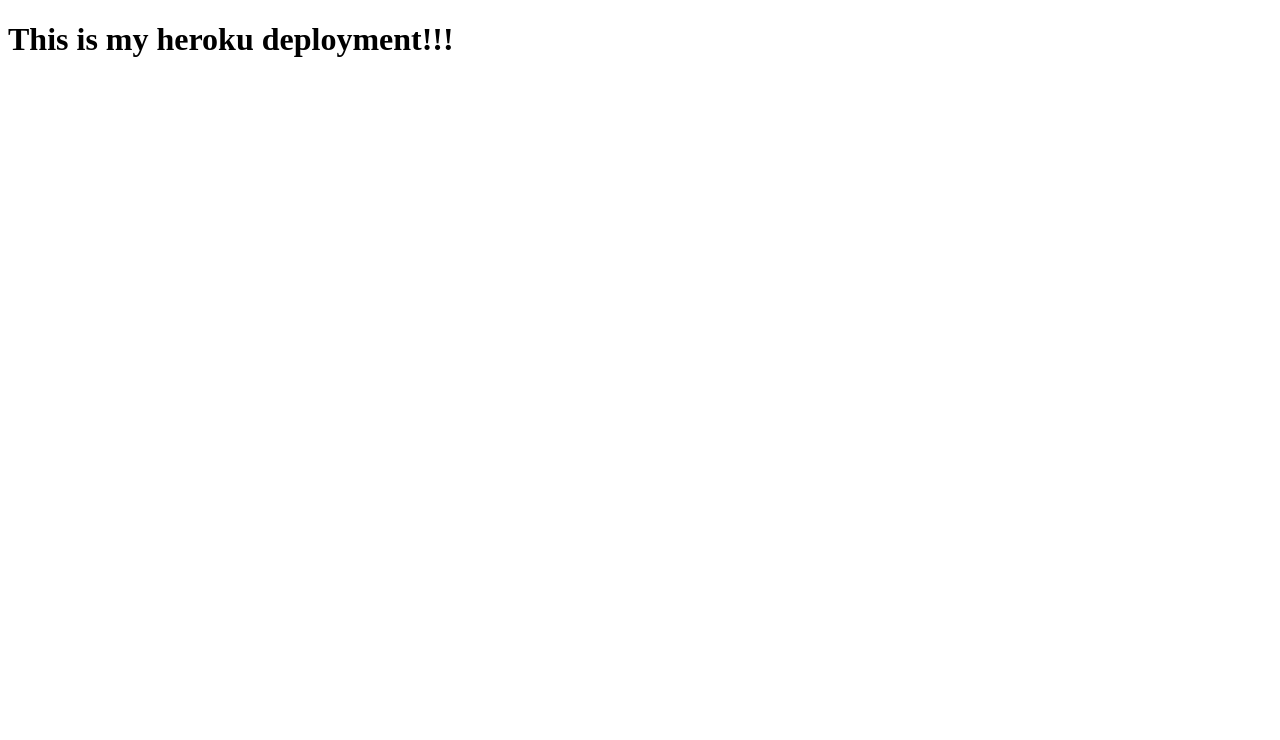
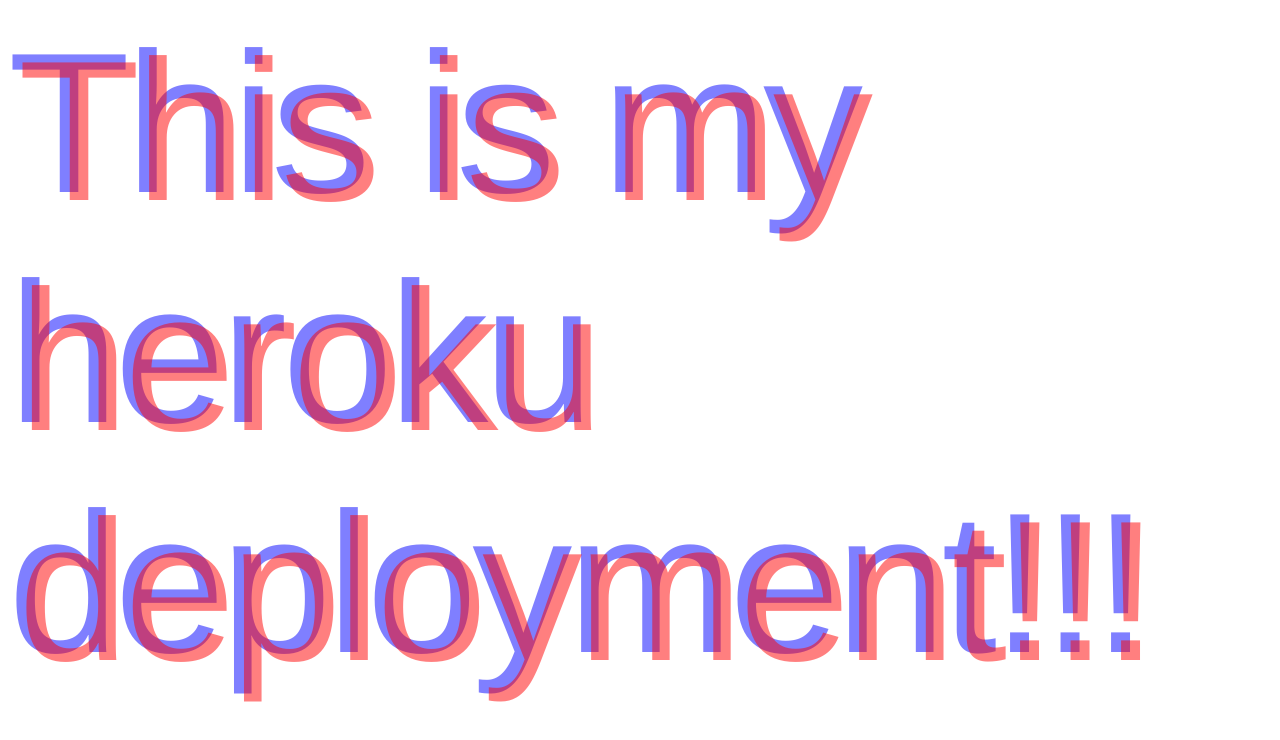
Before and after one commit to izi-manny/deployment-using-Heroku, a website: page index.html in a window 1280 px wide. Drawn offline with Linux system fonts and the light colour scheme.

Commit message:
add css route

```diff
--- a/index.html
+++ b/index.html
@@ -4,6 +4,7 @@
   <meta charset="UTF-8">
   <meta http-equiv="X-UA-Compatible" content="IE=edge">
   <meta name="viewport" content="width=device-width, initial-scale=1.0">
+  <link rel="stylesheet" href="/style.css">
   <link rel="stylesheet" href="/css">
   <title>Heroku Test</title>
 </head>
--- a/style.css
+++ b/style.css
@@ -1,3 +1,13 @@
-body {
-    color: black;
+h1 {
+	display: inline;
+	position: relative;
+	font: 200px Helvetica, Sans-Serif;
+	letter-spacing: -5px;
+	color: rgba(0,0,255,0.5);
 }
+
+h1:after {
+	content: "This is my heroku deployment!!!";
+	position: absolute; left: 10px; top: 5px;
+	color: rgba(255,0,0,0.5);
+}
```
